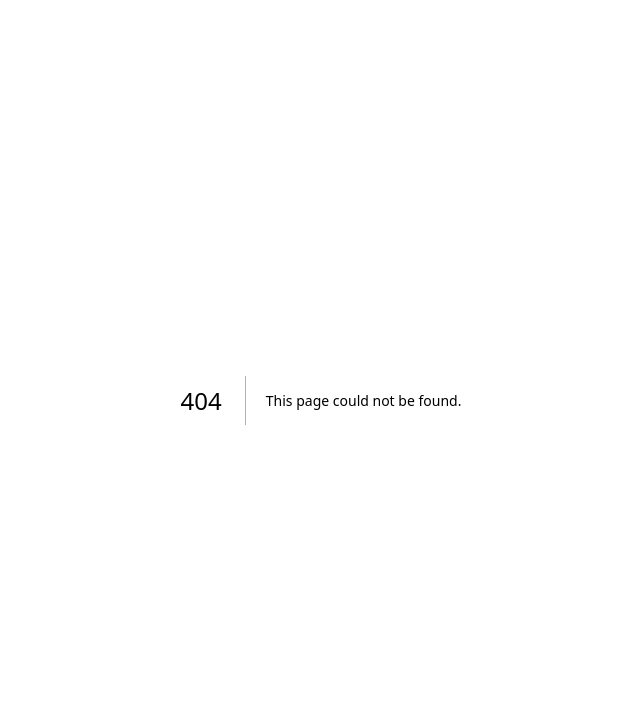
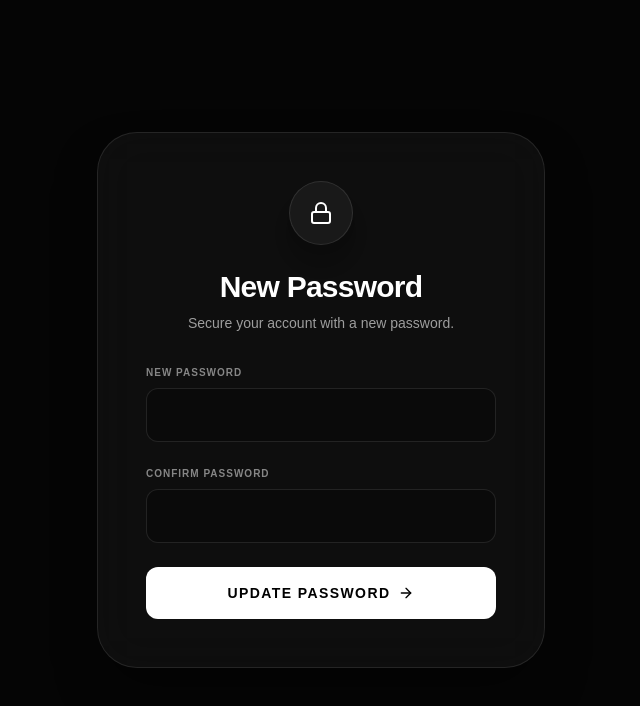
Before and after one commit to tanmay-mevada/Print-Stack, a Next.js app: page /reset-password in a window 1280 px wide. Before the commit this address had no page. Shown: the top 706 px of the page, without its empty margins (319-959 px from the left). Built offline with nearby package versions, Linux system fonts and the light colour scheme.

Commit message:
forgot-pwd

```diff
--- /dev/null
+++ b/src/app/(auth)/reset-password/page.tsx
@@ -0,0 +1,79 @@
+'use client'
+
+import { useState } from 'react'
+import { updatePasswordAction } from '../actions'
+import { Lock, ArrowRight } from 'lucide-react'
+import { useTheme } from '@/context/ThemeContext'
+
+export default function ResetPasswordPage() {
+    const { isDark } = useTheme()
+    const [loading, setLoading] = useState(false)
+    const [errorMsg, setErrorMsg] = useState('')
+
+    async function handleSubmit(e: React.FormEvent<HTMLFormElement>) {
+        e.preventDefault()
+        setLoading(true)
+        setErrorMsg('')
+
+        const formData = new FormData(e.currentTarget)
+        const password = formData.get('password') as string
+        const confirm = formData.get('confirm_password') as string
+
+        if (password !== confirm) {
+            setErrorMsg("Passwords do not match.")
+            setLoading(false)
+            return
+        }
+
+        const res = await updatePasswordAction(formData)
+        if (res?.error) setErrorMsg(res.error)
+        setLoading(false)
+    }
+
+    return (
+        <div className={`min-h-screen flex items-center justify-center px-4 py-12 font-sans transition-colors duration-500 ${isDark ? 'bg-[#050505] text-white' : 'bg-[#faf9f6] text-stone-900'}`}>
+            <div className={`w-full max-w-md p-8 sm:p-12 rounded-[2.5rem] border backdrop-blur-xl transition-all ${isDark ? 'bg-[#111111]/80 border-white/10 shadow-2xl shadow-black/50' : 'bg-white border-stone-200 shadow-xl shadow-stone-200/50'}`}>
+
+                <div className="mb-8 text-center">
+                    <div className={`w-16 h-16 mx-auto rounded-full flex items-center justify-center mb-6 shadow-xl ${isDark ? 'bg-white/5 border border-white/10 text-white' : 'bg-stone-100 border border-stone-200 text-stone-900'}`}>
+                        <Lock className="w-6 h-6" />
+                    </div>
+                    <h1 className="text-3xl font-black tracking-tight mb-2">New Password</h1>
+                    <p className={`text-sm font-medium ${isDark ? 'text-white/60' : 'text-stone-500'}`}>
+                        Secure your account with a new password.
+                    </p>
+                </div>
+
+                <form onSubmit={handleSubmit} className="space-y-6">
+                    {errorMsg && <p className="text-xs text-red-500 font-bold text-center bg-red-500/10 p-3 rounded-xl">{errorMsg}</p>}
+
+                    <div>
+                        <label className={`block text-[10px] font-bold mb-2 uppercase tracking-widest ${isDark ? 'text-white/50' : 'text-stone-500'}`}>New Password</label>
+                        <input
+                            name="password"
+                            type="password"
+                            required
+                            minLength={6}
+                            className={`w-full rounded-xl border px-4 py-3.5 outline-none transition-all font-bold ${isDark ? 'bg-[#0A0A0A] border-white/10 text-white focus:border-white/30 focus:ring-1 focus:ring-white/30' : 'bg-stone-50 border-stone-200 text-stone-900 focus:border-stone-900 focus:ring-1 focus:ring-stone-900/20'}`}
+                        />
+                    </div>
+
+                    <div>
+                        <label className={`block text-[10px] font-bold mb-2 uppercase tracking-widest ${isDark ? 'text-white/50' : 'text-stone-500'}`}>Confirm Password</label>
+                        <input
+                            name="confirm_password"
+                            type="password"
+                            required
+                            minLength={6}
+                            className={`w-full rounded-xl border px-4 py-3.5 outline-none transition-all font-bold ${isDark ? 'bg-[#0A0A0A] border-white/10 text-white focus:border-white/30 focus:ring-1 focus:ring-white/30' : 'bg-stone-50 border-stone-200 text-stone-900 focus:border-stone-900 focus:ring-1 focus:ring-stone-900/20'}`}
+                        />
+                    </div>
+
+                    <button disabled={loading} className={`w-full flex items-center justify-center gap-2 py-4 rounded-xl font-black text-sm uppercase tracking-widest transition-all disabled:opacity-50 ${isDark ? 'bg-white text-black hover:bg-gray-200' : 'bg-stone-900 text-white hover:bg-black'}`}>
+                        {loading ? 'Updating...' : <>Update Password <ArrowRight className="w-4 h-4" /></>}
+                    </button>
+                </form>
+            </div>
+        </div>
+    )
+}
```
